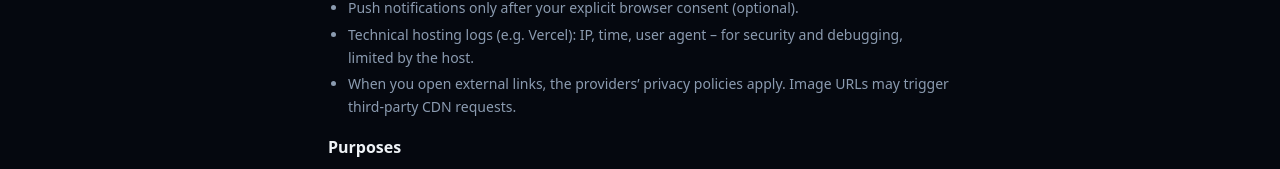
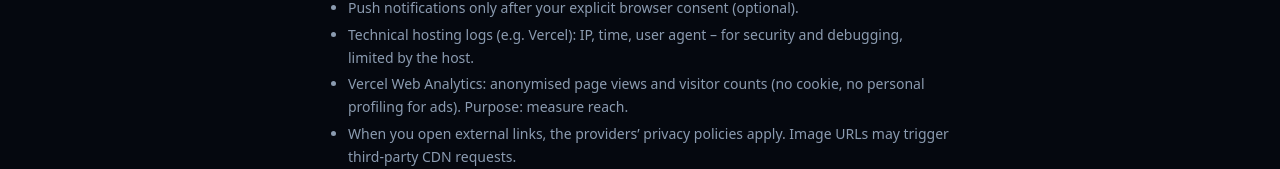
Before and after one commit to Jay2090x/kroatien-sport-live, a Next.js app: page /en/datenschutz in a window 1280 px wide. Shown: the part 442-611 px from the top of the page. Built offline with nearby package versions, Linux system fonts and the light colour scheme; no server answers; the database is empty.

Commit message:
feat: add Vercel Web Analytics visitor counter
Install @vercel/analytics in the root layout and mention cookieless
pageview tracking in the privacy notice.

```diff
--- a/messages/de.json
+++ b/messages/de.json
@@ -547,6 +547,7 @@
     "privacyDataLocal": "Daten im Browser (localStorage), z. B. Favoriten, Theme, Abstimmungen zu Anbieter-Links, optionale Status-Meldungen – verbleiben auf deinem Gerät.",
     "privacyDataPush": "Push-Benachrichtigungen nur nach deiner ausdrücklichen Einwilligung im Browser (optional).",
     "privacyDataLogs": "Technische Server-/Hosting-Logs (z. B. Vercel): IP-Adresse, Zeitpunkt, User-Agent – zur Betriebssicherheit und Fehleranalyse, begrenzt durch den Hoster.",
+    "privacyDataAnalytics": "Vercel Web Analytics: anonymisierte Seitenaufrufe und Besucherzahl (kein Cookie, keine personenbezogene Auswertung zu Werbezwecken). Zweck: Reichweite messen.",
     "privacyDataThird": "Beim Aufruf externer Links (HRT, Arena, Nachrichtenmedien, …) gelten die Datenschutzbestimmungen der jeweiligen Anbieter. Eingebundene Bild-URLs (z. B. TheSportsDB/CDN) können Anfragen an Dritt-Server auslösen – keine Scraping von Publisher-Fotos für News.",
     "privacyPurposeTitle": "Zwecke",
     "privacyPurposeBody": "Bereitstellung der Website, Anzeige redaktioneller Inhalte und aggregierter Headlines (mit Link), optionale Personalisierung (Favoriten), regionale TV-Hinweise, Sicherheit und Missbrauchsvermeidung. Derzeit keine Werbung und keine Affiliate-Programme.",
--- a/messages/en.json
+++ b/messages/en.json
@@ -547,6 +547,7 @@
     "privacyDataLocal": "Browser storage (localStorage), e.g. favourites, theme, votes on provider links, optional status reports – stays on your device.",
     "privacyDataPush": "Push notifications only after your explicit browser consent (optional).",
     "privacyDataLogs": "Technical hosting logs (e.g. Vercel): IP, time, user agent – for security and debugging, limited by the host.",
+    "privacyDataAnalytics": "Vercel Web Analytics: anonymised page views and visitor counts (no cookie, no personal profiling for ads). Purpose: measure reach.",
     "privacyDataThird": "When you open external links, the providers’ privacy policies apply. Image URLs may trigger third-party CDN requests.",
     "privacyPurposeTitle": "Purposes",
     "privacyPurposeBody": "Running the site, editorial content, optional favourites, regional TV tips, security. Currently no advertising and no affiliate programmes.",
--- a/messages/hr.json
+++ b/messages/hr.json
@@ -547,6 +547,7 @@
     "privacyDataLocal": "Podaci u pregledniku (localStorage), npr. omiljeni, tema, glasovi, opcionalne prijave – ostaju na tvom uređaju.",
     "privacyDataPush": "Push obavijesti samo uz tvoju izričitu suglasnost u pregledniku (opcionalno).",
     "privacyDataLogs": "Tehnički logovi hostinga (npr. Vercel): IP, vrijeme, user-agent – radi sigurnosti, u okviru hosta.",
+    "privacyDataAnalytics": "Vercel Web Analytics: anonimizirani pageviewi i broj posjetitelja (bez cookieja, bez profiliranja za oglase). Svrha: mjeriti doseg.",
     "privacyDataThird": "Kod vanjskih linkova vrijede pravila pružatelja. Slike mogu pokrenuti zahtjeve prema CDN-ovima trećih strana.",
     "privacyPurposeTitle": "Svrhe",
     "privacyPurposeBody": "Rad stranice, urednički sadržaj, omiljeni, regionalni TV savjeti, sigurnost. Trenutno nema oglasa ni affiliate programa.",
--- a/package.json
+++ b/package.json
@@ -12,6 +12,7 @@
   "dependencies": {
     "@supabase/ssr": "^0.12.3",
     "@supabase/supabase-js": "^2.110.7",
+    "@vercel/analytics": "^2.0.1",
     "class-variance-authority": "^0.7.1",
     "clsx": "^2.1.1",
     "date-fns": "^4.4.0",
--- a/src/app/[locale]/datenschutz/page.tsx
+++ b/src/app/[locale]/datenschutz/page.tsx
@@ -57,6 +57,7 @@ export default async function PrivacyPage({
             <li>{t("privacyDataLocal")}</li>
             <li>{t("privacyDataPush")}</li>
             <li>{t("privacyDataLogs")}</li>
+            <li>{t("privacyDataAnalytics")}</li>
             <li>{t("privacyDataThird")}</li>
           </ul>
           <h2 className="text-base font-semibold text-foreground">
--- a/src/app/layout.tsx
+++ b/src/app/layout.tsx
@@ -1,5 +1,6 @@
 import type { Metadata } from "next";
 import { Geist, Geist_Mono } from "next/font/google";
+import { Analytics } from "@vercel/analytics/next";
 import "./globals.css";
 
 const geistSans = Geist({
@@ -59,6 +60,7 @@ export default function RootLayout({
         className={`${geistSans.variable} ${geistMono.variable} min-h-dvh font-sans antialiased`}
       >
         {children}
+        <Analytics />
       </body>
     </html>
   );
```
Also changed, not shown: 1 other file (tests, documents, lock files or other folders).
